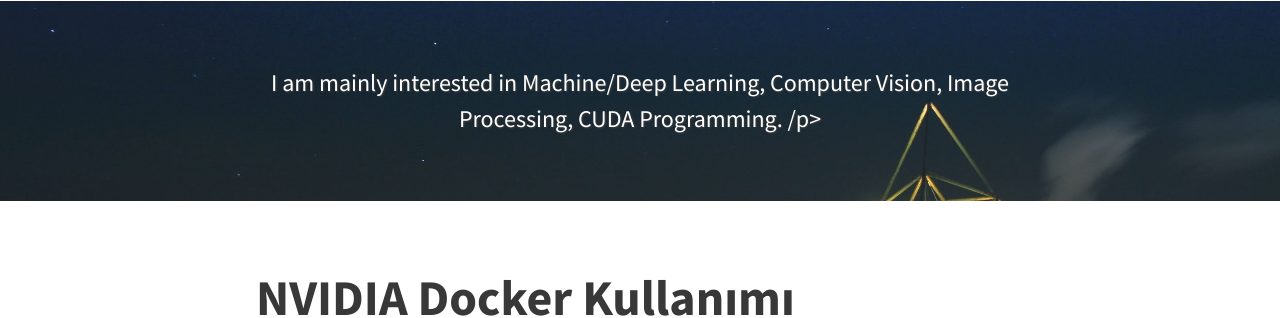
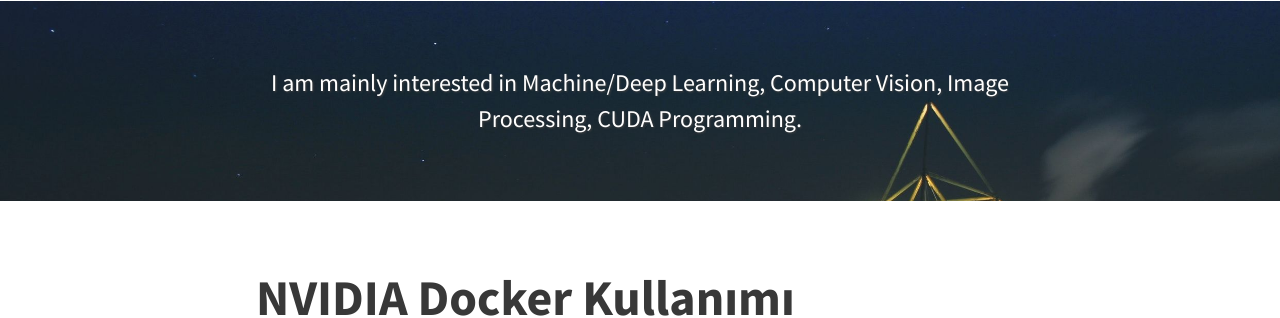
Before and after one commit to blgnksy/blgnksy.github.io, a Jekyll site: the page built from index.html, in a window 1280 px wide. Shown: the part 123-441 px from the top of the page. Built offline with Jekyll 4.4.1, drawn with Linux system fonts in a browser that asks for light colours; the list of posts is cut into pages by our own code.

Commit message:
Update _config.yml

```diff
--- a/_config.yml
+++ b/_config.yml
@@ -15,7 +15,7 @@
 
   # Header and footer text
   header_text: > #two or three lines to describe your site
-     <p>I am mainly interested in Machine/Deep Learning, Computer Vision, Image Processing, CUDA Programming. /p>
+     <p>I am mainly interested in Machine/Deep Learning, Computer Vision, Image Processing, CUDA Programming. </p>
   header_text_feature_image: assets/img/pexels/triangular.jpeg
   footer_text: >
    Powered by <a href="https://jekyllrb.com/">Jekyll</a> with <a href="https://github.com/sylhare/Type-on-Strap">Type on Strap</a>
```
